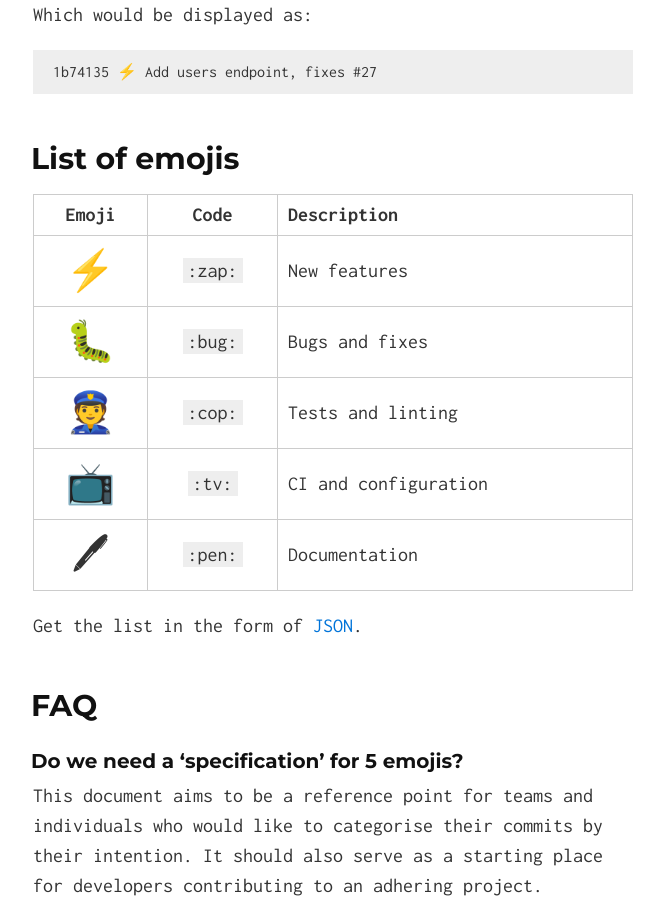
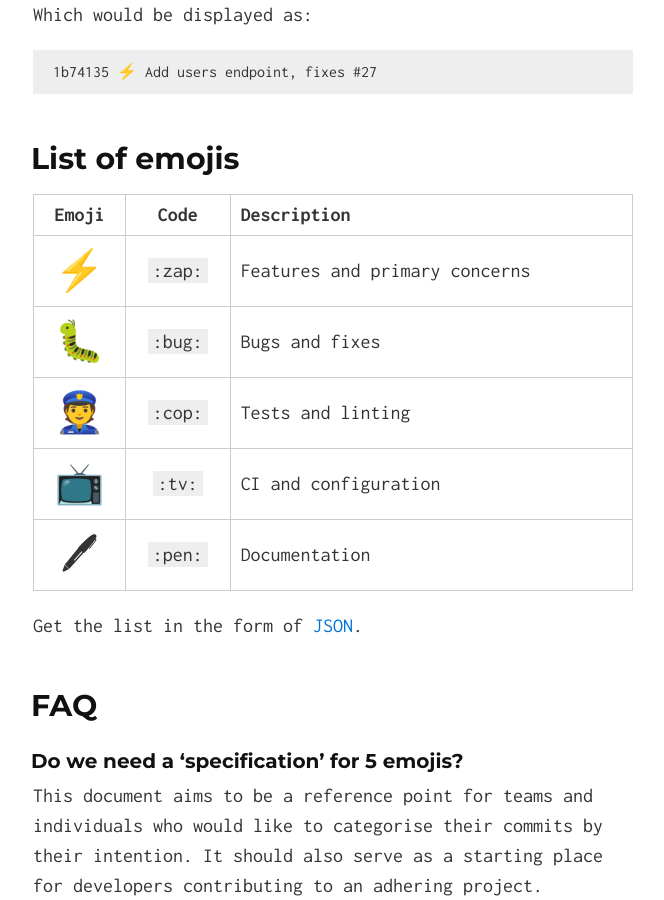
Before and after one commit to robinpokorny/git3moji, a Jekyll site: the page built from index.md, in a window 1280 px wide and 900 px high, scrolled down 1615 px. Shown: the whole window, without its empty margins (307-971 px from the left). Built offline with Jekyll 4.4.1, drawn with Linux system fonts in a browser that asks for light colours.

Commit message:
:zap: Update description of zap

```diff
--- a/_data/git3moji.json
+++ b/_data/git3moji.json
@@ -1,10 +1,10 @@
 {
-  "version": "0.1.0",
+  "version": "0.2.0",
   "list": [
     {
       "emoji":"⚡️",
       "code":":zap:",
-      "description":"New features",
+      "description":"Features and primary concerns",
       "name":"zap",
       "unicode":"26A1"
     },
```
